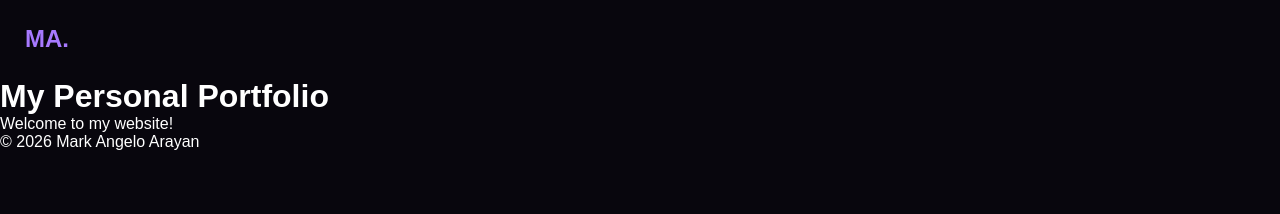
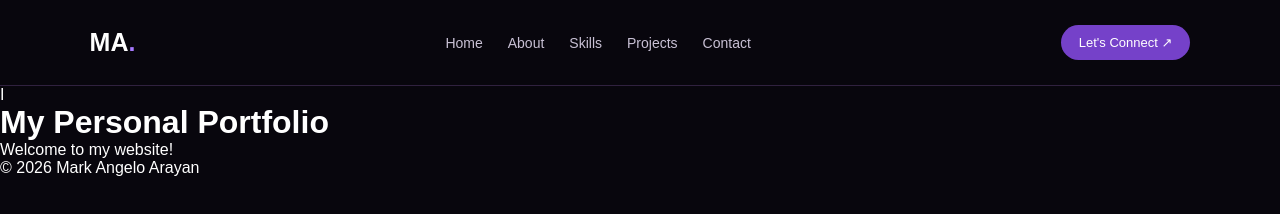
Before and after one commit to mark-angz/Arayan-Project-1, a plain HTML site: page index.html in a window 1280 px wide. Drawn offline with Linux system fonts and the light colour scheme.

Commit message:
add website navigation bar

```diff
--- a/index.html
+++ b/index.html
@@ -11,9 +11,26 @@
 
 <body>
 
-    <header>
-        <h2>MA.</h2>
-    </header>
+   <!-- COMMIT 2: NAVIGATION BAR -->
+
+<header class="site-header">
+
+    <a href="#home" class="logo">MA<span>.</span></a>
+
+    <nav>
+        <a href="#home">Home</a>
+        <a href="#about">About</a>
+        <a href="#skills">Skills</a>
+        <a href="#projects">Projects</a>
+        <a href="#contact">Contact</a>
+    </nav>
+
+    <a href="#contact" class="contact-button">
+        Let's Connect ↗
+    </a>
+
+</header>
+I
 
     <main>
         <h1>My Personal Portfolio</h1>
--- a/styles/style.css
+++ b/styles/style.css
@@ -19,3 +19,48 @@ header {
 h2 {
     color: #a779ff;
 }
+
+/* COMMIT 2: NAVIGATION BAR DESIGN */
+
+.site-header {
+    display: flex;
+    justify-content: space-between;
+    align-items: center;
+    padding: 25px 7%;
+    border-bottom: 1px solid #30213f;
+}
+
+.logo {
+    font-size: 25px;
+    font-weight: bold;
+    color: white;
+    text-decoration: none;
+}
+
+.logo span {
+    color: #a779ff;
+}
+
+nav {
+    display: flex;
+    gap: 25px;
+}
+
+nav a {
+    color: #c9c1d5;
+    text-decoration: none;
+    font-size: 14px;
+}
+
+nav a:hover {
+    color: #b68cff;
+}
+
+.contact-button {
+    color: white;
+    text-decoration: none;
+    background: #7541c9;
+    padding: 10px 18px;
+    border-radius: 20px;
+    font-size: 13px;
+}
```
